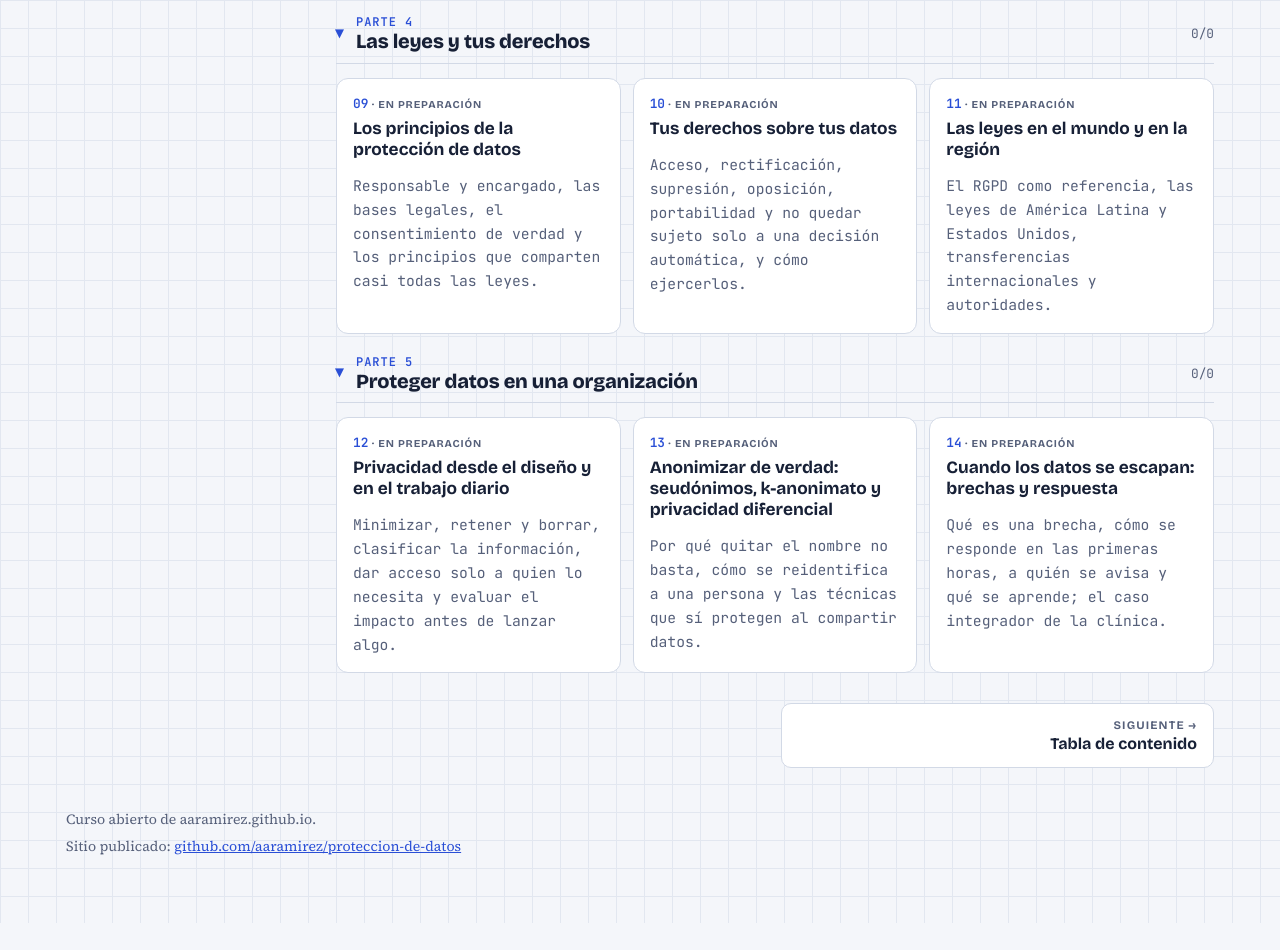
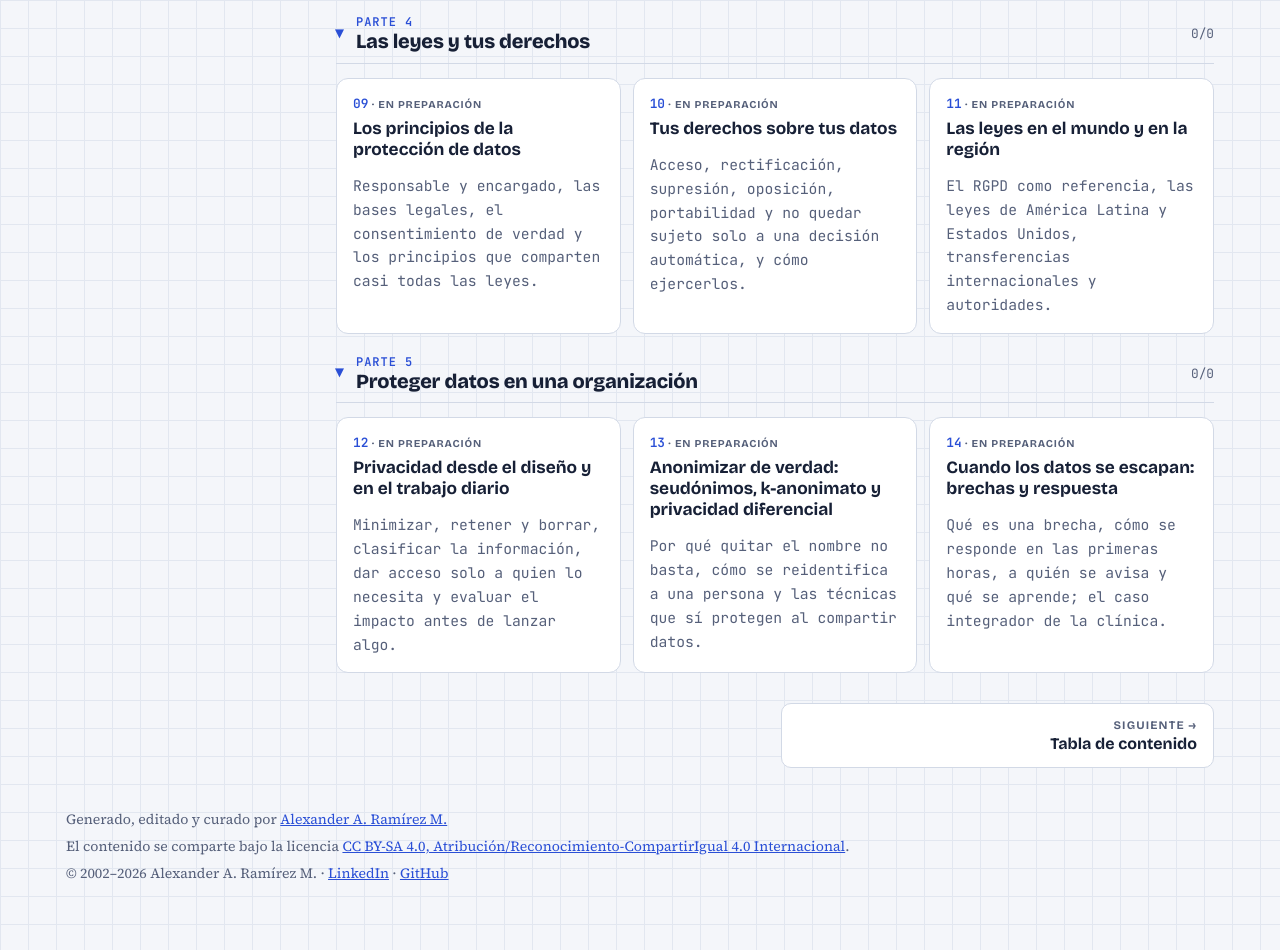
Before and after one commit to aaramirez/proteccion-de-datos, a plain HTML site: page index.html in a window 1280 px wide. Shown: the part 2268-3218 px from the top of the page. Before the commit the page ends 3191 px from the top, so only its background shows below. Drawn offline with nearby package versions, Linux system fonts and the light colour scheme.

Commit message:
Pie común: autoría, licencia CC BY-SA 4.0 y año que se actualiza solo

```diff
--- a/index.html
+++ b/index.html
@@ -94,7 +94,7 @@ height="0" width="0" style="display:none;visibility:hidden"></iframe></noscript>
 <nav class="pager" id="pager" aria-label="Capítulo anterior y siguiente"></nav>
 </main>
 </div>
-<footer><span>Curso abierto de aaramirez.github.io.</span><span>Sitio publicado: <a href="https://github.com/aaramirez/proteccion-de-datos" target="_blank" rel="noopener">github.com/aaramirez/proteccion-de-datos</a></span></footer>
+<footer><span>Generado, editado y curado por <a href="https://www.linkedin.com/in/alexander-ramirez-morales/" target="_blank" rel="noopener">Alexander A. Ramírez M.</a></span><span>El contenido se comparte bajo la licencia <a href="https://creativecommons.org/licenses/by-sa/4.0/deed.es" target="_blank" rel="noopener">CC BY-SA 4.0, Atribución/Reconocimiento-CompartirIgual 4.0 Internacional</a>.</span><span>© 2002–<span data-anio>2026</span> Alexander A. Ramírez M. · <a href="https://www.linkedin.com/in/alexander-ramirez-morales/" target="_blank" rel="noopener">LinkedIn</a> · <a href="https://github.com/aaramirez" target="_blank" rel="noopener">GitHub</a></span><script>document.querySelectorAll('[data-anio]').forEach(function (e) { e.textContent = new Date().getFullYear(); });</script></footer>
 </div>
 <script src="assets/lab.js"></script>
 </body>
```
Also changed, not shown: temario.html (+1 -1 lines).
